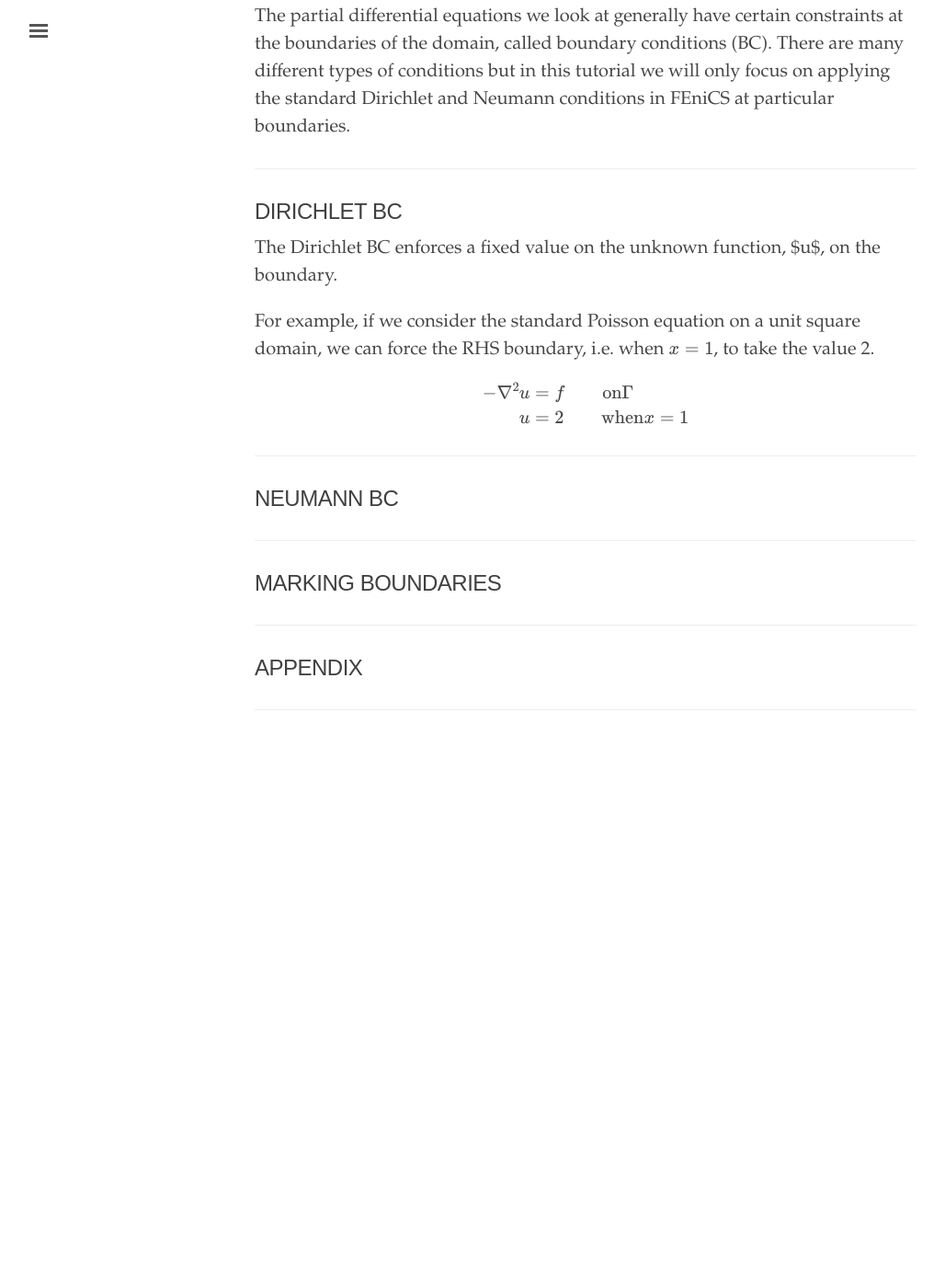
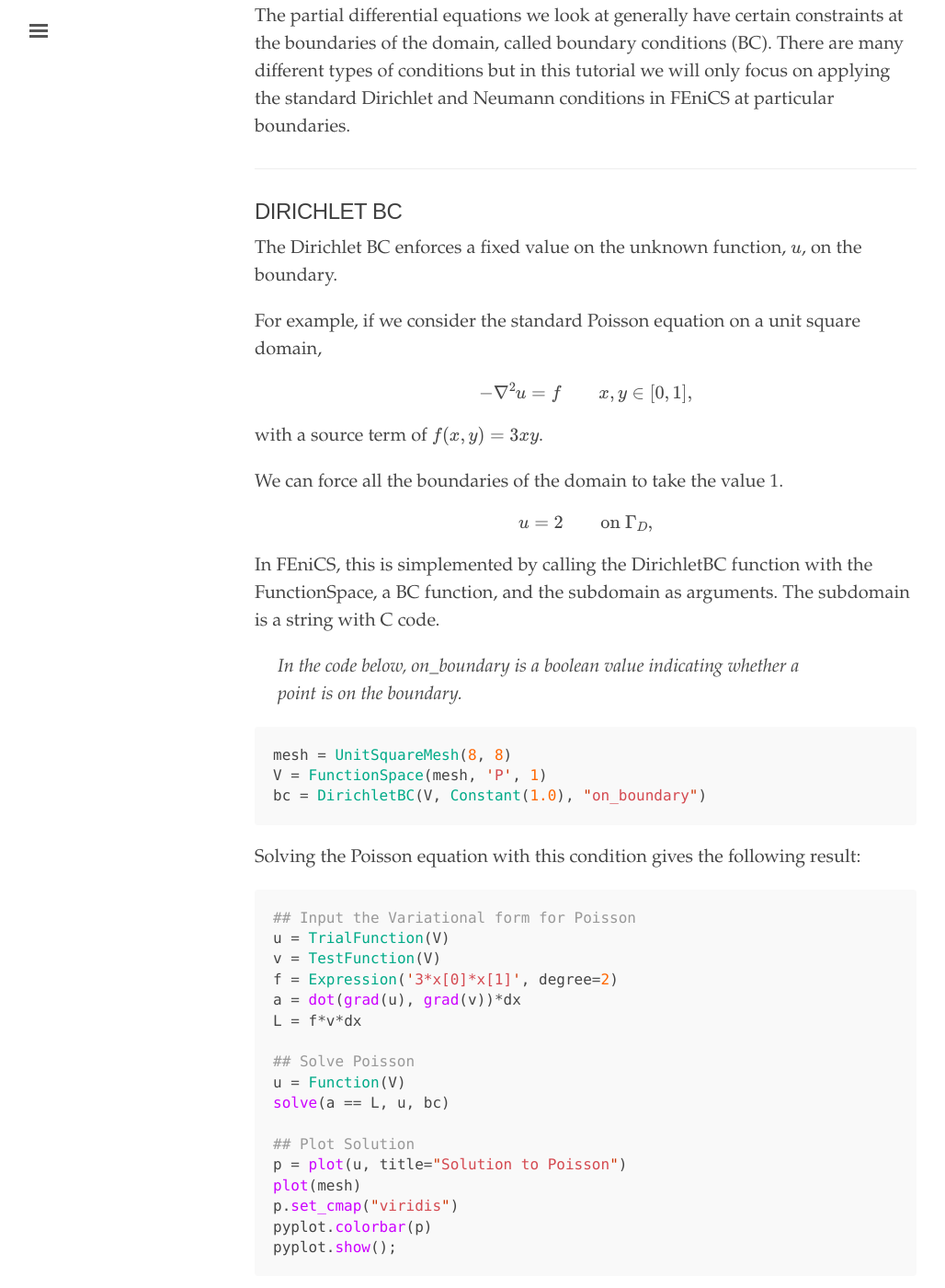
Before and after one commit to vanessanehruji/fenics_workshop, a Jekyll site: the page built from _texts/boundary.md, in a window 1280 px wide and 1400 px high, scrolled down 655 px. Shown: the whole window at 92% size, without its empty margins (3-1031 px from the left). Built offline with Jekyll 4.4.1, drawn with Linux system fonts in a browser that asks for light colours; formulas are drawn with MathJax 3; before the commit the page ends 1528 px from its top, so only the background shows below that; some of the changed text lies outside the part shown.

Commit message:
Updated Dirichlet section

````diff
--- a/_texts/boundary.md
+++ b/_texts/boundary.md
@@ -31,16 +31,71 @@ The partial differential equations we look at generally have certain constraints
 
 ## DIRICHLET BC
 
-The Dirichlet BC enforces a fixed value on the unknown function, $u$, on the boundary.
+The Dirichlet BC enforces a fixed value on the unknown function, $$u$$, on the boundary.
 
-For example, if we consider the standard Poisson equation on a unit square domain, we can force the RHS boundary, i.e. when $$x = 1$$, to take the value 2.
+For example, if we consider the standard Poisson equation on a unit square domain,
 
 $$
 \begin{align}
-  -\nabla^2 u &= f \qquad \text{on} \Gamma \\
-  u &= 2 \qquad \text{when} x = 1
+  -\nabla^2 u &= f \qquad x, y \in [0, 1], \\
 \end{align}
 $$
+
+with a source term of
+$$
+\begin{equation}
+  f(x, y) = 3xy
+\end{equation}
+$$.
+
+We can force all the boundaries of the domain to take the value 1.
+
+$$
+\begin{align}
+  u &= 2 \qquad \text{on}\ \Gamma_{D},
+\end{align}
+$$
+
+In FEniCS, this is simplemented by calling the DirichletBC function with the FunctionSpace, a BC function, and the subdomain as arguments. The subdomain is a string with C code.
+> In the code below, on_boundary is a boolean value indicating whether a point is on the boundary.
+
+```python
+mesh = UnitSquareMesh(8, 8)
+V = FunctionSpace(mesh, 'P', 1)
+bc = DirichletBC(V, Constant(1.0), "on_boundary")
+```
+
+Solving the Poisson equation with this condition gives the following result:
+
+```python
+## Input the Variational form for Poisson
+u = TrialFunction(V)
+v = TestFunction(V)
+f = Expression('3*x[0]*x[1]', degree=2)
+a = dot(grad(u), grad(v))*dx
+L = f*v*dx
+
+## Solve Poisson
+u = Function(V)
+solve(a == L, u, bc)
+
+## Plot Solution
+p = plot(u, title="Solution to Poisson")
+plot(mesh)
+p.set_cmap("viridis")
+pyplot.colorbar(p)
+pyplot.show();
+```
+
+![dirichlet_all_boundaries](../../assets/img/boundary/d_all_bounds.png)
+
+We could modify the BC such that only the RHS boundary is set to 1.
+
+```python
+bc = DirichletBC(V, Constant(1.0), "x[0]==1")
+```
+
+![dirichlet_RHS](../../assets/img/boundary/d_RHS.png)
 
 ---
 
````
Also changed, not shown: assets/img/boundary/d_RHS.png (added), assets/img/boundary/d_all_bounds.png (added).
